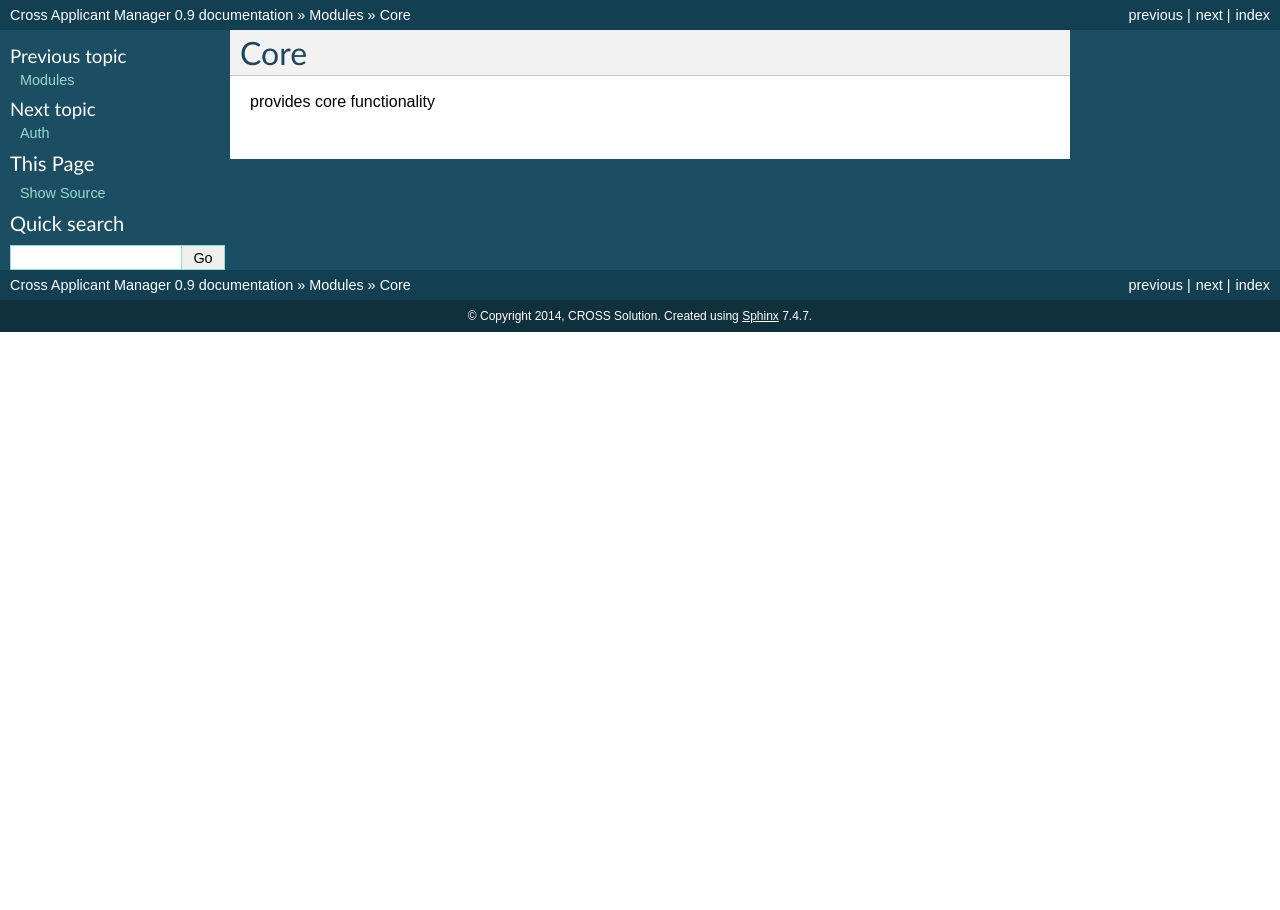
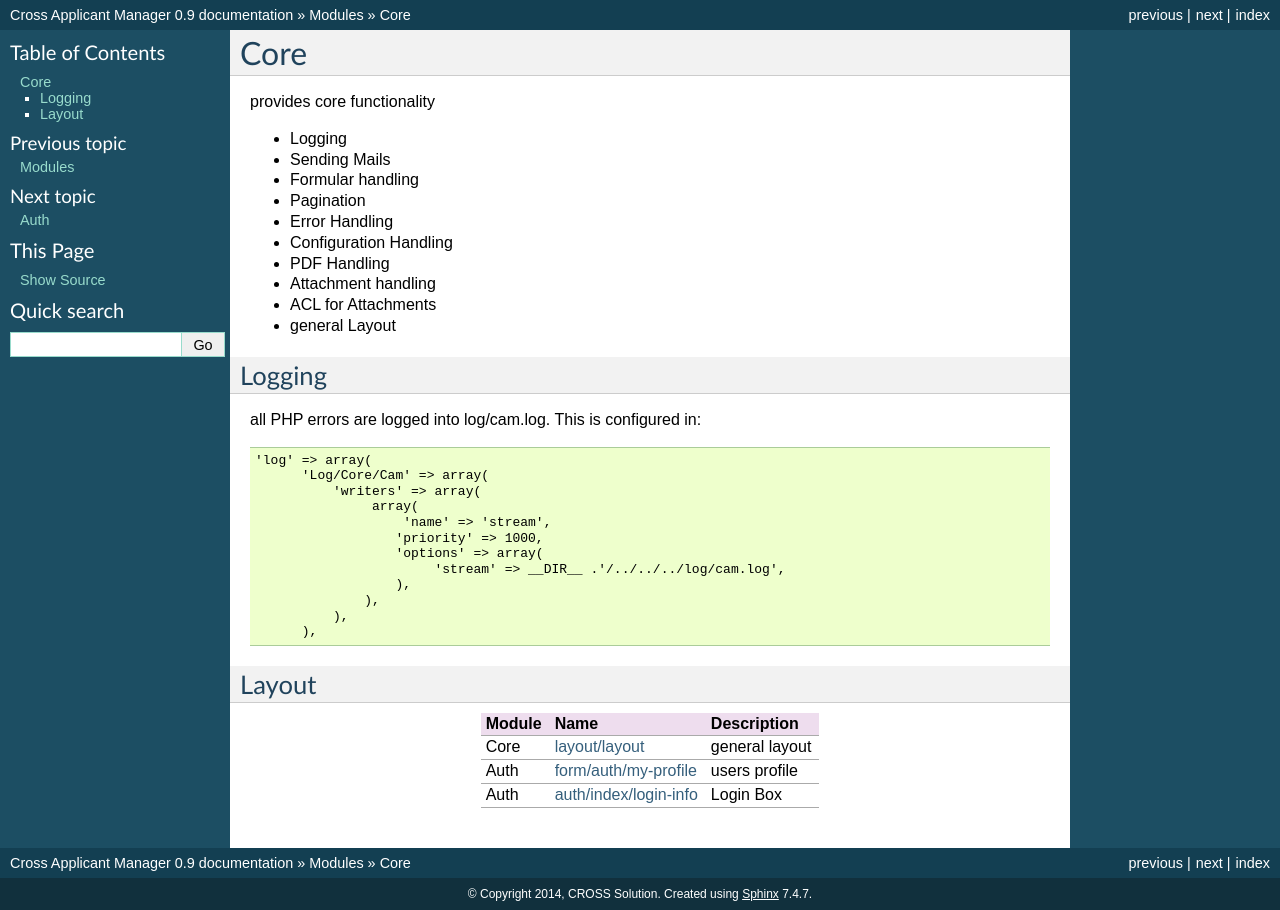
Before and after one commit to cross-solution/YawikDocs, a Sphinx documentation site: the page built from source/modules/core/index.rst, in a window 1280 px wide. Built offline with Sphinx 7.4.7, drawn with Linux system fonts in a browser that asks for light colours.

Commit message:
ads links to some view scripts

```diff
--- a/source/modules/core/index.rst
+++ b/source/modules/core/index.rst
@@ -4,3 +4,53 @@ Core
 ----
 
 provides core functionality
+
+* Logging
+* Sending Mails
+* Formular handling
+* Pagination
+* Error Handling
+* Configuration Handling
+* PDF Handling
+* Attachment handling
+* ACL for Attachments
+* general Layout
+
+Logging
+^^^^^^^
+
+all PHP errors are logged into log/cam.log. This is configured in:
+
+.. code-block:: php
+
+  'log' => array(
+        'Log/Core/Cam' => array(
+            'writers' => array(
+                 array(
+                     'name' => 'stream',
+                    'priority' => 1000,
+                    'options' => array(
+                         'stream' => __DIR__ .'/../../../log/cam.log',
+                    ),
+                ),
+            ),
+        ),
+
+
+Layout
+^^^^^^
+
+
++---------+-------------------------+----------------------------+
+|Module   |Name                     |Description                 |
++=========+=========================+============================+
+|Core     |`layout/layout`_         |general layout              |
++---------+-------------------------+----------------------------+
+|Auth     |`form/auth/my-profile`_  |users profile               |
++---------+-------------------------+----------------------------+
+|Auth     |`auth/index/login-info`_ |Login Box                   |
++---------+-------------------------+----------------------------+
+
+.. _layout/layout: https://github.com/cross-solution/CrossApplicantManager/blob/master/module/Core/view/layout/layout.phtml
+.. _form/auth/my-profile: https://github.com/cross-solution/CrossApplicantManager/blob/master/module/Auth/view/form/my-profile.phtml
+.. _auth/index/login-info: https://github.com/cross-solution/CrossApplicantManager/blob/master/module/Auth/view/auth/index/login-info.phtml
```
